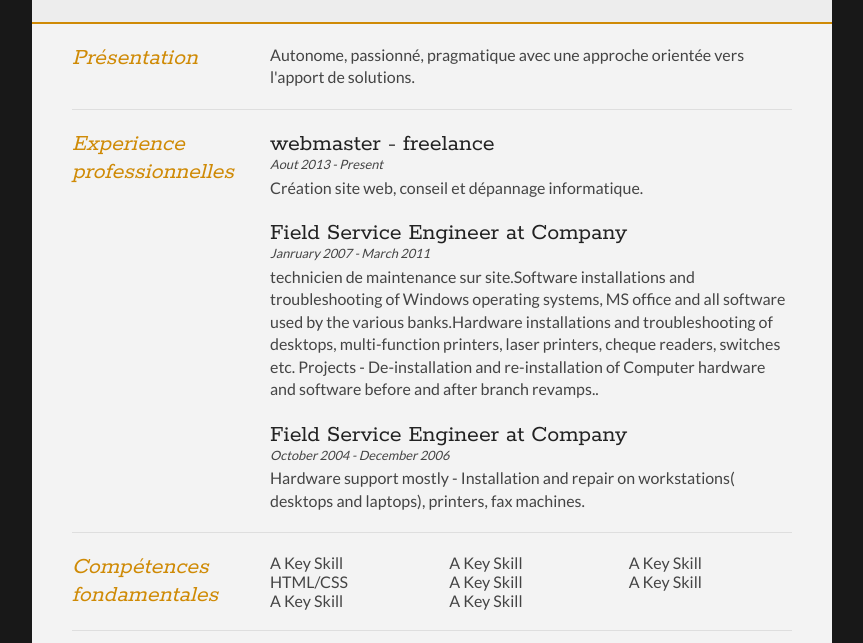
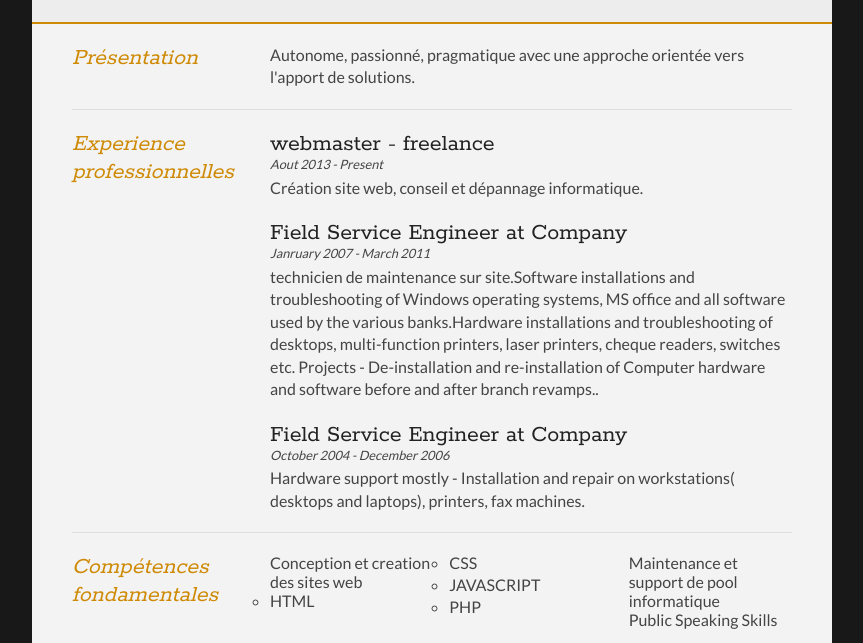
Before and after one commit to ohmiguel/MiguelKatshiete, a plain HTML site: page index.html in a window 1280 px wide. Shown: the part 157-800 px from the top of the page, without its empty margins (208-1071 px from the left). Drawn offline with Linux system fonts and the light colour scheme.

Commit message:
Modify index file

```diff
--- a/index.html
+++ b/index.html
@@ -30,7 +30,7 @@
 			<ul>
 				<li>e: <a href="mailto:joe@bloggs.com" target="_blank">ohmiguel@gmail.com</a></li>
 				<li>48 rue de la foret <br>35300 FOUGERES</li>
-				<li>w: <a href=""></a></li>
+				<li>w: <a href="https://ohmiguel.github.io/miguelkatshiete.github.io/"></a></li>
 				<li>m: 07 58 23 11 61</li>
 			</ul>
 		</div>
@@ -87,14 +87,18 @@
 
 			<div class="sectionContent">
 				<ul class="keySkills">
-					<li>A Key Skill</li>
-					<li>HTML/CSS</li>
-					<li>A Key Skill</li>
-					<li>A Key Skill</li>
-					<li>A Key Skill</li>
-					<li>A Key Skill</li>
-					<li>A Key Skill</li>
-					<li>A Key Skill</li>
+					<li>Conception et creation des sites web
+						<ul>
+							<li>HTML</li>
+							<li>CSS</li>
+							<li>JAVASCRIPT</li>
+							<li>PHP</li>
+						</ul>
+					</li>
+					<li>Maintenance et support de pool informatique</li>
+					<li>Public Speaking Skills</li>
+					<li></li>
+
 				</ul>
 			</div>
 			<div class="clear"></div>
```
